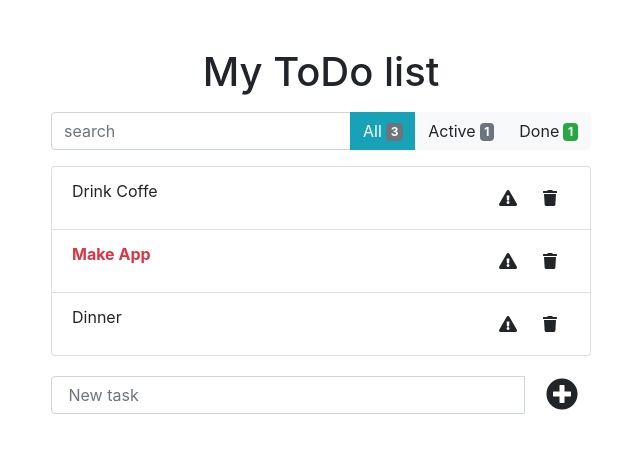
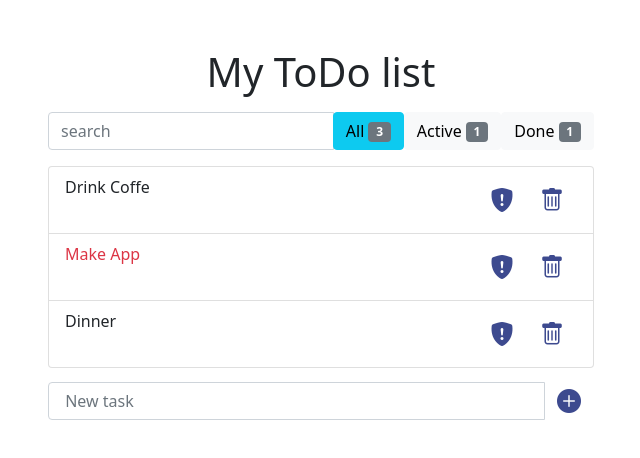
Before and after one commit to DimerDev/myReactApp, a React (Create React App) app: page / in a window 1280 px wide. Shown: the top 458 px of the page, without its empty margins (319-959 px from the left). Built offline with nearby package versions, Linux system fonts and the light colour scheme.

Commit message:
Switched to Bootstrap 5

```diff
--- a/public/index.html
+++ b/public/index.html
@@ -6,13 +6,15 @@
     <meta name="viewport" content="width=device-width, initial-scale=1" />
     <meta name="theme-color" content="#000000" />
 
-    <link rel="stylesheet" href="https://cdn.jsdelivr.net/npm/bootstrap@4.6.0/dist/css/bootstrap.min.css"
+  <!--   <link rel="stylesheet" href="https://cdn.jsdelivr.net/npm/bootstrap@4.6.0/dist/css/bootstrap.min.css"
       integrity="sha384-B0vP5xmATw1+K9KRQjQERJvTumQW0nPEzvF6L/Z6nronJ3oUOFUFpCjEUQouq2+l"
+      crossorigin="anonymous"> -->
+
+    <link rel="stylesheet" href="https://use.fontawesome.com/releases/v5.7.0/css/all.css"
+      integrity="sha384-lZN37f5QGtY3VHgisS14W3ExzMWZxybE1SJSEsQp9S+oqd12jhcu+A56Ebc1zFSJ"
       crossorigin="anonymous">
-
-      <link rel="stylesheet" href="https://use.fontawesome.com/releases/v5.7.0/css/all.css"
-        integrity="sha384-lZN37f5QGtY3VHgisS14W3ExzMWZxybE1SJSEsQp9S+oqd12jhcu+A56Ebc1zFSJ"
-        crossorigin="anonymous">
+      <link href="https://cdn.jsdelivr.net/npm/bootstrap@5.1.2/dist/css/bootstrap.min.css" rel="stylesheet">
+      <link rel="stylesheet" href="https://cdn.jsdelivr.net/npm/bootstrap-icons@1.7.0/font/bootstrap-icons.css">
 
 
 
@@ -21,6 +23,6 @@
   <body>
     <noscript>You need to enable JavaScript to run this app.</noscript>
     <div id="root"></div>
-
+    <script src="https://cdn.jsdelivr.net/npm/bootstrap@5.1.2/dist/js/bootstrap.bundle.min.js"></script>
   </body>
 </html>
--- a/src/components/AddFormItem/AddFormItem.js
+++ b/src/components/AddFormItem/AddFormItem.js
@@ -1,5 +1,10 @@
 
 const AddFormItem = ({onAdded}) => {
+
+   let iconStyle = {
+      fontSize:"150%",
+      color: "#3d4a8f"
+   };
 
    const createItem = (event) => {
       event.preventDefault();
@@ -15,8 +20,8 @@ const AddFormItem = ({onAdded}) => {
             className="form-control mr-2"
             placeholder=" New task" />
             <button type="submit"
-            className="btn fa-2x">
-               <i className="fas fa-plus-circle"></i>
+            className="btn fa-3x">
+               <i style={iconStyle} className="bi bi-plus-circle-fill"></i>
             </button>
       </div>
       </form>
--- a/src/components/SearchPanel/SearchPanel.js
+++ b/src/components/SearchPanel/SearchPanel.js
@@ -6,13 +6,13 @@ const SearchPanel = ({todos}) => {
       <input type="text" className="form-control" placeholder="search" />
       <div className="input-group-append">
         <button type="button" className="btn btn-info">All
-          <span className="badge badge-secondary ml-1">{todos.todoItems.length}</span>
+          <span className="badge bg-secondary ms-1">{todos.todoItems.length}</span>
         </button>
         <button type="button" className="btn btn-light">Active
-          <span className="badge badge-secondary ml-1">1</span>
+          <span className="badge bg-secondary ms-1">1</span>
         </button>
         <button type="button" className="btn btn-light">Done
-          <span className="badge badge-success ml-1">1</span>
+          <span className="badge bg-secondary ms-1">1</span>
         </button>
       </div>
     </div>
--- a/src/components/TodoList/TodoList.js
+++ b/src/components/TodoList/TodoList.js
@@ -5,7 +5,7 @@ import TodoListItem from "../TodoListItem/TodoListItem";
 const TodoList  = ({todos, onDeleted, onDone, onImportant}) => {
 
    return (
-    <ul className=" list-group pl-0 ">
+    <ul className=" list-group">
       {todos.todoItems.map(item =>
       <TodoListItem
         key={item.id}
--- a/src/components/TodoListItem/TodoListItem.js
+++ b/src/components/TodoListItem/TodoListItem.js
@@ -2,9 +2,11 @@ import React from "react";
 
 const TodoListItem = ({ text, important, done, onDeleted, onDone, onImportant }) => {
 
-
-
-   let classNames = 'list-group-item justify-content-center';
+   let iconStyle = {
+      fontSize:"150%",
+      color: "#3d4a8f"
+   };
+   let classNames = 'list-group-item';
    const complete = ' list-group-item-success';
    const importantClass = ' font-weight-bold text-danger';
    if (done) classNames += complete;
@@ -16,12 +18,14 @@ const TodoListItem = ({ text, important, done, onDeleted, onDone, onImportant })
          <span onClick={onDone}>{text}</span>
             <button
                type="button"
-               className="btn float-right"
+               className="btn float-end"
                onClick={onDeleted}>
-               <i className="fas fa-trash fa-1x"></i>
+               <i className="bi bi-trash" style={iconStyle}></i>
             </button>
-            <button type="button" className="btn float-right" onClick={onImportant}>
-               <i className="fas fa-exclamation-triangle"></i>
+            <button type="button"
+            className="btn float-end"
+            onClick={onImportant}>
+               <i className="bi bi-shield-fill-exclamation" style={iconStyle}></i>
             </button>
       </span>
    );
```
